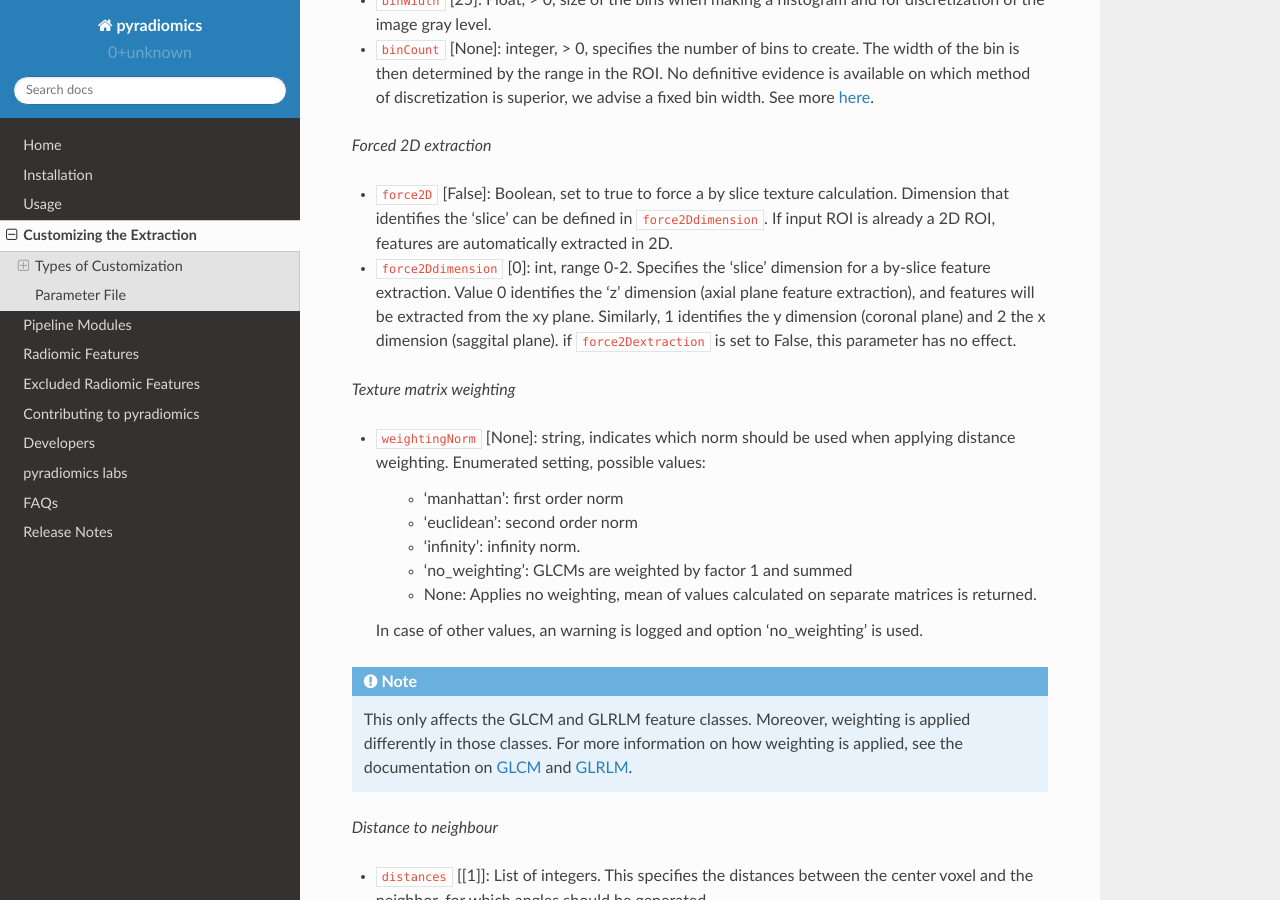
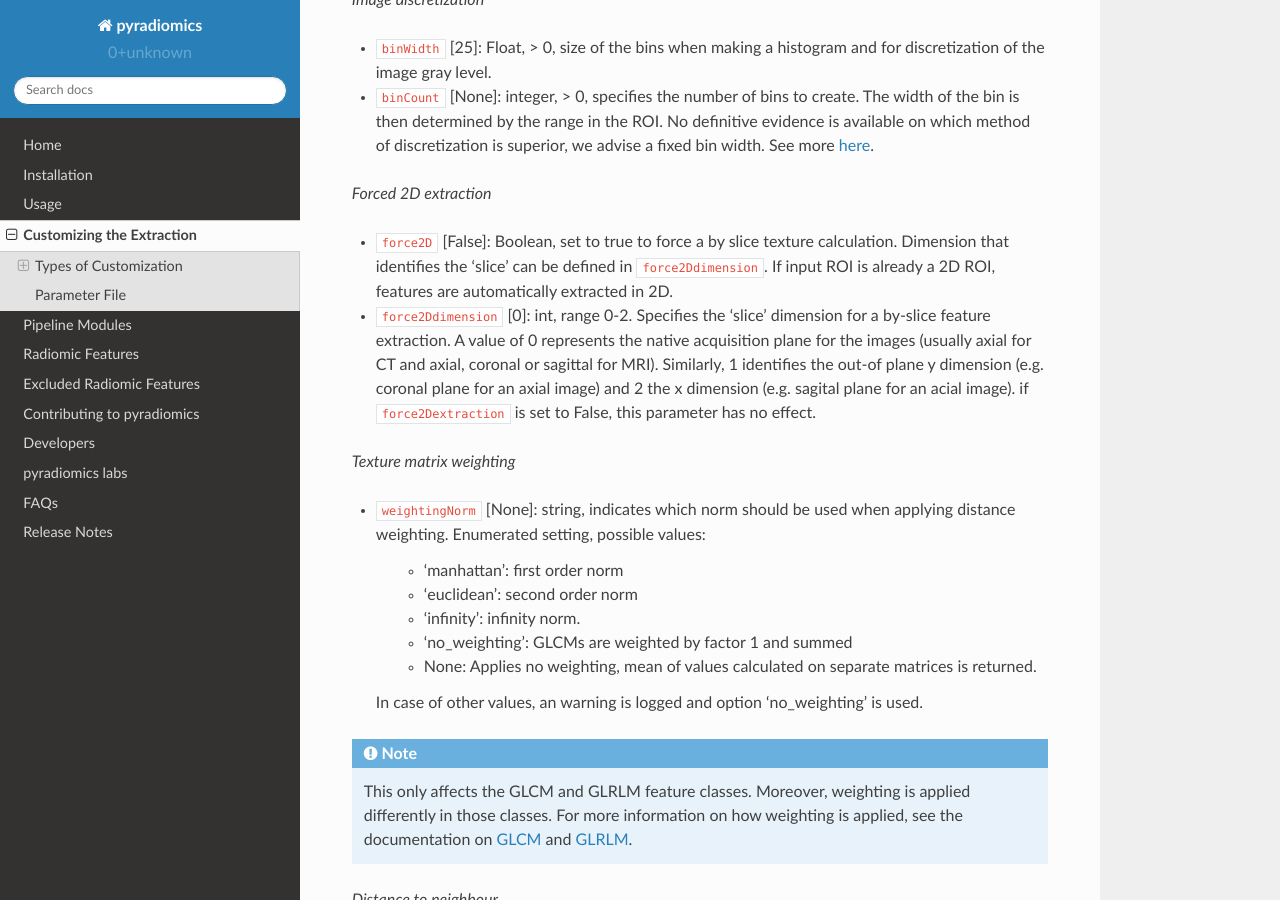
Before and after one commit to AIM-Harvard/pyradiomics, a Sphinx documentation site: the page built from docs/customization.rst, in a window 1280 px wide and 900 px high, scrolled down 7183 px. Built offline with Sphinx 7.4.7 and the Read the Docs theme 2.0.0, drawn with Linux system fonts in a browser that asks for light colours; some of the changed text lies outside the part shown.

Commit message:
Update customization.rst
Edited for clarity the explanation of resampling and force2DDimension settings.

```diff
--- a/docs/customization.rst
+++ b/docs/customization.rst
@@ -153,8 +153,7 @@
 *Resampling the image*
 
 - ``resampledPixelSpacing`` [None]: List of 3 floats (>= 0), sets the size of the voxel in (x, y, z) plane when resampling.
-  A value of 0 is replaced with the spacing for that dimension as it is in the original (non-resampled) mask, thereby
-  enabling only in-plane resampling, for example.
+  A value of 0 is replaced with the spacing for that dimension as it is in the original (non-resampled) mask.For example, to perform only in-plane resampling, the x and y values alone should be edited (e.g.: [2,2,0]). In-plane resolution is always relative to image acquisition plane (i.e. axial, coronal or sagittal).
 - ``interpolator`` [sitkBSpline]: SimpleITK constant or string name thereof, sets interpolator to use for resampling.
   Enumerated value, possible values:
 
@@ -296,9 +295,8 @@
 - ``force2D`` [False]: Boolean, set to true to force a by slice texture calculation. Dimension that identifies
   the 'slice' can be defined in ``force2Ddimension``. If input ROI is already a 2D ROI, features are automatically
   extracted in 2D.
-- ``force2Ddimension`` [0]: int, range 0-2. Specifies the 'slice' dimension for a by-slice feature extraction. Value 0
-  identifies the 'z' dimension (axial plane feature extraction), and features will be extracted from the xy plane.
-  Similarly, 1 identifies the y dimension (coronal plane) and 2 the x dimension (saggital plane). if
+- ``force2Ddimension`` [0]: int, range 0-2. Specifies the 'slice' dimension for a by-slice feature extraction. A value of 0 represents the native acquisition plane for the images (usually axial for CT and axial, coronal or sagittal for MRI).
+  Similarly, 1 identifies the out-of plane y dimension (e.g. coronal plane for an axial image) and 2 the x dimension (e.g. sagital plane for an acial image). if
   ``force2Dextraction`` is set to False, this parameter has no effect.
 
 *Texture matrix weighting*
```
